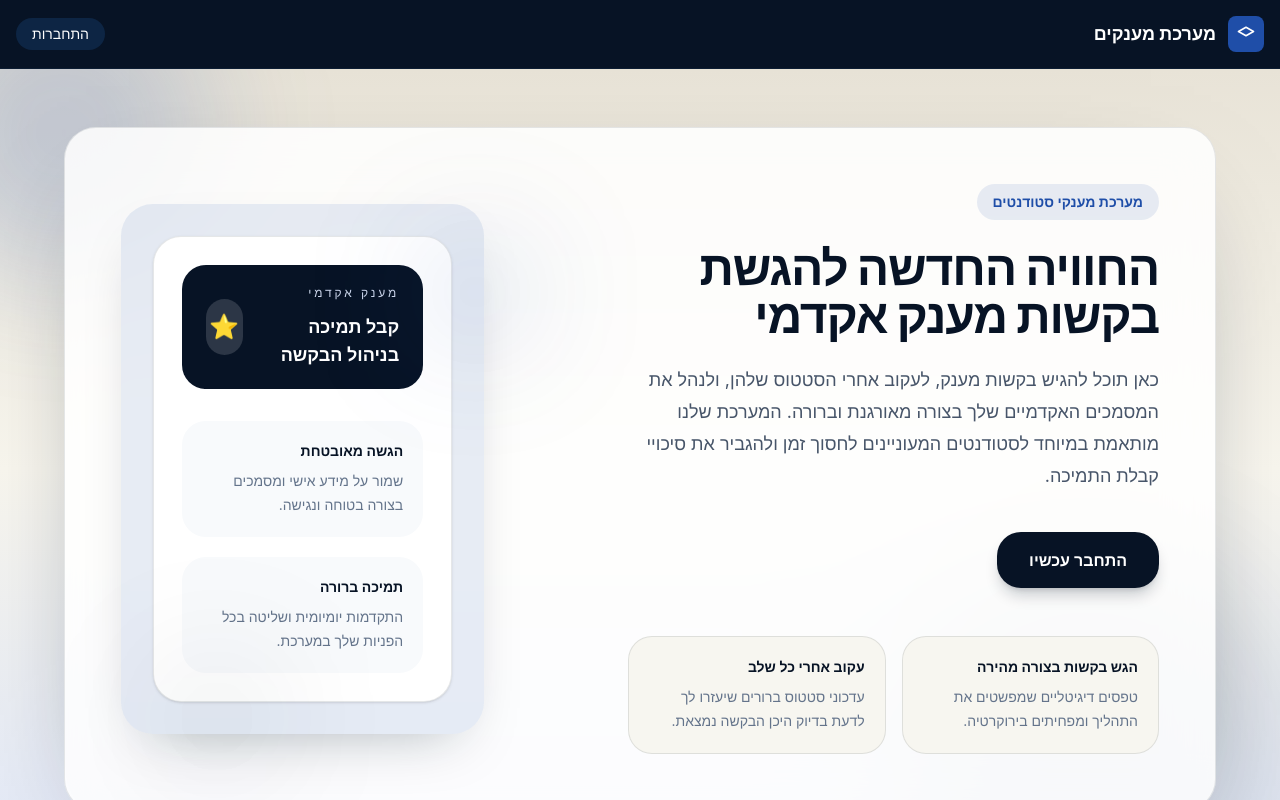
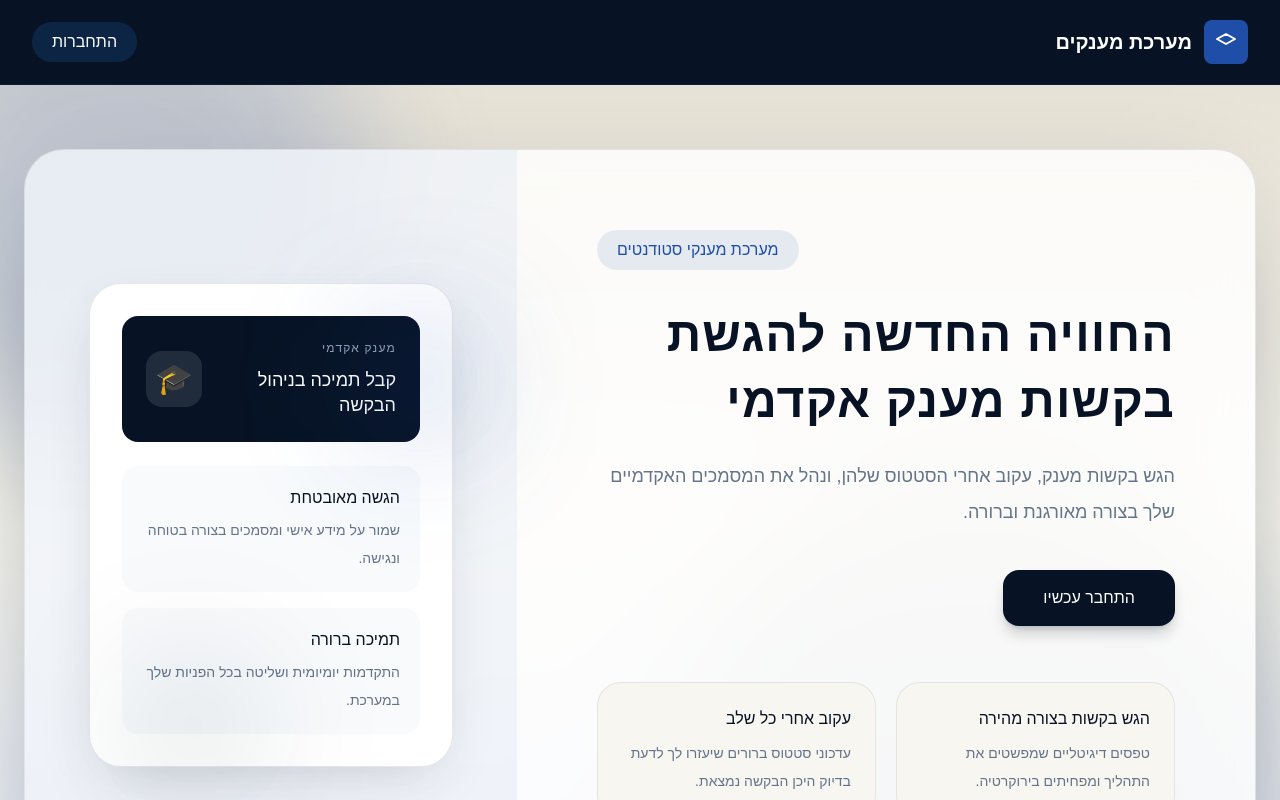
Before and after one commit to final-project-team-kuk/student-grants-system, a React (Vite) app in the folder client/: page / in a window 1280 px wide. Shown: the top 800 px of the page. Built offline with nearby package versions, Linux system fonts and the light colour scheme.

Commit message:
finished landing page

```diff
--- a/client/src/components/MainComponent.jsx
+++ b/client/src/components/MainComponent.jsx
@@ -4,72 +4,76 @@ export const MainComponent = () => {
   const navigate = useNavigate();
 
   return (
-    <main className="min-h-screen bg-gradient-to-b from-[#E8E3D7] via-[#F9F7EF] to-[#E0E7F7] relative overflow-hidden" dir="rtl">
-      <div className="pointer-events-none absolute -top-20 -left-20 h-72 w-72 rounded-full bg-[#1f4ea8]/20 blur-3xl" />
-      <div className="pointer-events-none absolute -bottom-16 right-0 h-96 w-96 rounded-full bg-[#071325]/10 blur-3xl" />
+    <main className="min-h-screen bg-gradient-to-b from-[#E8E3D7] via-[#F9F7EF] to-[#E0E7F7] relative overflow-hidden font-[Heebo,sans-serif]" dir="rtl">
+      <div className="pointer-events-none absolute -top-32 -left-32 h-[500px] w-[500px] rounded-full bg-[#1f4ea8]/20 blur-3xl" />
+      <div className="pointer-events-none absolute -bottom-24 right-0 h-[600px] w-[600px] rounded-full bg-[#071325]/10 blur-3xl" />
 
-      <div className="relative z-10 flex min-h-screen items-center justify-center px-4 py-10">
-        <div className="w-full max-w-6xl">
-          <section className="overflow-hidden rounded-[32px] border border-[#071325]/10 bg-white/85 shadow-[0_40px_120px_-65px_rgba(7,19,37,0.65)] backdrop-blur-xl">
-            <div className="grid gap-8 lg:grid-cols-[1.15fr_0.85fr]">
-              <div className="p-10 text-right lg:p-14">
-                <span className="inline-flex rounded-full bg-[#1f4ea8]/10 px-4 py-2 text-sm font-semibold text-[#1f4ea8]">
+      <div className="relative z-10 flex min-h-screen items-center justify-center px-6 py-16">
+        <div className="w-full max-w-7xl">
+          <section className="overflow-hidden rounded-[40px] border border-[#071325]/10 bg-white/80 shadow-[0_40px_120px_-40px_rgba(7,19,37,0.45)] backdrop-blur-xl">
+            <div className="grid lg:grid-cols-[1.2fr_0.8fr]">
+
+              {/* Left content */}
+              <div className="flex flex-col justify-center p-12 text-right lg:p-20">
+                <span className="inline-flex self-end rounded-full bg-[#1f4ea8]/10 px-5 py-2 text-base font-normal text-[#1f4ea8]">
                   מערכת מענקי סטודנטים
                 </span>
-                <h1 className="mt-6 text-4xl font-extrabold tracking-tight text-[#071325] sm:text-5xl">
-                  החוויה החדשה להגשת בקשות מענק אקדמי
+                <h1 className="mt-8 text-4xl font-semibold leading-snug tracking-wide text-[#071325] sm:text-5xl">
+                  החוויה החדשה להגשת<br />בקשות מענק אקדמי
                 </h1>
-                <p className="mt-6 max-w-2xl text-base leading-8 text-[#475569] sm:text-lg">
-                  כאן תוכל להגיש בקשות מענק, לעקוב אחרי הסטטוס שלהן, ולנהל את המסמכים האקדמיים שלך בצורה מאורגנת וברורה. המערכת שלנו מותאמת במיוחד לסטודנטים המעוניינים לחסוך זמן ולהגביר את סיכויי קבלת התמיכה.
+                <p className="mt-6 max-w-xl text-lg leading-9 text-[#64748b]">
+                  הגש בקשות מענק, עקוב אחרי הסטטוס שלהן, ונהל את המסמכים האקדמיים שלך בצורה מאורגנת וברורה.
                 </p>
-                <div className="mt-10 flex flex-col gap-4 sm:flex-row sm:items-center">
+                <div className="mt-10">
                   <button
                     onClick={() => navigate('/login')}
-                    className="inline-flex items-center justify-center rounded-3xl bg-[#071325] px-8 py-4 text-base font-semibold text-white shadow-lg shadow-[#071325]/20 transition hover:bg-[#0b294c]"
+                    className="inline-flex items-center justify-center rounded-2xl bg-[#071325] px-10 py-4 text-base font-medium text-white shadow-lg shadow-[#071325]/20 transition hover:bg-[#1f4ea8] hover:shadow-[#1f4ea8]/30"
                   >
                     התחבר עכשיו
                   </button>
                 </div>
 
-                <div className="mt-12 grid gap-4 sm:grid-cols-2">
-                  <div className="rounded-[24px] border border-[#071325]/10 bg-[#F7F6F0] p-5">
-                    <p className="text-sm font-semibold text-[#071325]">הגש בקשות בצורה מהירה</p>
-                    <p className="mt-2 text-sm leading-6 text-[#64748b]">טפסים דיגיטליים שמפשטים את התהליך ומפחיתים בירוקרטיה.</p>
+                <div className="mt-14 grid gap-5 sm:grid-cols-2">
+                  <div className="rounded-3xl border border-[#071325]/8 bg-[#F7F6F0] p-6">
+                    <p className="text-base font-medium text-[#071325]">הגש בקשות בצורה מהירה</p>
+                    <p className="mt-2 text-sm leading-7 text-[#64748b]">טפסים דיגיטליים שמפשטים את התהליך ומפחיתים בירוקרטיה.</p>
                   </div>
-                  <div className="rounded-[24px] border border-[#071325]/10 bg-[#F7F6F0] p-5">
-                    <p className="text-sm font-semibold text-[#071325]">עקוב אחרי כל שלב</p>
-                    <p className="mt-2 text-sm leading-6 text-[#64748b]">עדכוני סטטוס ברורים שיעזרו לך לדעת בדיוק היכן הבקשה נמצאת.</p>
+                  <div className="rounded-3xl border border-[#071325]/8 bg-[#F7F6F0] p-6">
+                    <p className="text-base font-medium text-[#071325]">עקוב אחרי כל שלב</p>
+                    <p className="mt-2 text-sm leading-7 text-[#64748b]">עדכוני סטטוס ברורים שיעזרו לך לדעת בדיוק היכן הבקשה נמצאת.</p>
                   </div>
                 </div>
               </div>
 
-              <div className="relative flex items-center justify-center p-10 lg:p-14">
-                <div className="relative w-full rounded-[32px] bg-[#1f4ea8]/10 p-8 shadow-[0_24px_60px_-30px_rgba(7,19,37,0.35)]">
-                  <div className="rounded-[28px] border border-[#071325]/10 bg-white p-7 shadow-sm">
-                    <div className="flex items-center justify-between gap-4 rounded-3xl bg-[#071325] p-5 text-white sm:px-6">
+              {/* Right card */}
+              <div className="relative flex items-center justify-center bg-[#1f4ea8]/5 p-12 lg:p-16">
+                <div className="relative w-full max-w-sm">
+                  <div className="rounded-[32px] border border-[#071325]/10 bg-white p-8 shadow-[0_20px_60px_-20px_rgba(7,19,37,0.2)]">
+                    <div className="flex items-center justify-between gap-4 rounded-2xl bg-[#071325] p-6 text-white">
                       <div>
-                        <p className="text-xs uppercase tracking-[0.24em] text-[#cbd5ea]">מענק אקדמי</p>
-                        <p className="mt-3 text-lg font-semibold">קבל תמיכה בניהול הבקשה</p>
+                        <p className="text-xs uppercase tracking-widest text-[#94a3b8]">מענק אקדמי</p>
+                        <p className="mt-3 text-lg font-normal leading-snug">קבל תמיכה בניהול הבקשה</p>
                       </div>
-                      <div className="flex h-14 w-14 items-center justify-center rounded-3xl bg-white/15 text-2xl">
-                        ⭐
+                      <div className="flex h-14 w-14 shrink-0 items-center justify-center rounded-2xl bg-white/10 text-3xl">
+                        🎓
                       </div>
                     </div>
-                    <div className="mt-8 space-y-5">
-                      <div className="rounded-[24px] bg-[#F8FAFC] p-5">
-                        <p className="text-sm font-semibold text-[#071325]">הגשה מאובטחת</p>
-                        <p className="mt-2 text-sm leading-6 text-[#64748b]">שמור על מידע אישי ומסמכים בצורה בטוחה ונגישה.</p>
+                    <div className="mt-6 space-y-4">
+                      <div className="rounded-2xl bg-[#F8FAFC] p-5">
+                        <p className="text-base font-medium text-[#071325]">הגשה מאובטחת</p>
+                        <p className="mt-1.5 text-sm leading-7 text-[#64748b]">שמור על מידע אישי ומסמכים בצורה בטוחה ונגישה.</p>
                       </div>
-                      <div className="rounded-[24px] bg-[#F8FAFC] p-5">
-                        <p className="text-sm font-semibold text-[#071325]">תמיכה ברורה</p>
-                        <p className="mt-2 text-sm leading-6 text-[#64748b]">התקדמות יומיומית ושליטה בכל הפניות שלך במערכת.</p>
+                      <div className="rounded-2xl bg-[#F8FAFC] p-5">
+                        <p className="text-base font-medium text-[#071325]">תמיכה ברורה</p>
+                        <p className="mt-1.5 text-sm leading-7 text-[#64748b]">התקדמות יומיומית ושליטה בכל הפניות שלך במערכת.</p>
                       </div>
                     </div>
                   </div>
-                  <div className="pointer-events-none absolute -right-10 top-10 hidden h-24 w-24 rounded-full bg-[#1f4ea8]/20 blur-3xl lg:block" />
-                  <div className="pointer-events-none absolute -bottom-10 left-10 hidden h-28 w-28 rounded-full bg-[#071325]/10 blur-3xl lg:block" />
+                  <div className="pointer-events-none absolute -right-8 top-8 h-32 w-32 rounded-full bg-[#1f4ea8]/20 blur-3xl" />
+                  <div className="pointer-events-none absolute -bottom-8 left-8 h-36 w-36 rounded-full bg-[#071325]/10 blur-3xl" />
                 </div>
               </div>
+
             </div>
           </section>
         </div>
--- a/client/src/components/routing/NavBar.jsx
+++ b/client/src/components/routing/NavBar.jsx
@@ -13,22 +13,22 @@ export default function Navbar({ auth }) {
   };
 
   return (
-    <nav className="flex flex-wrap items-center justify-between gap-4 p-4 border-b border-[#122843]/50 bg-[#071325]">
+    <nav className="flex flex-wrap items-center justify-between gap-4 px-8 py-5 border-b border-[#122843]/50 bg-[#071325]">
       <div className="flex items-center gap-3">
-        <div className="bg-[#1f4ea8] p-2 rounded-lg">
-          <svg className="w-5 h-5 text-white" fill="none" viewBox="0 0 24 24" stroke="currentColor">
+        <div className="bg-[#1f4ea8] p-2.5 rounded-lg">
+          <svg className="w-6 h-6 text-white" fill="none" viewBox="0 0 24 24" stroke="currentColor">
             <path strokeLinecap="round" strokeLinejoin="round" strokeWidth={2} d="M12 14l9-5-9-5-9 5 9 5z" />
           </svg>
         </div>
-        <span className="font-bold text-lg text-white">מערכת מענקים</span>
+        <span className="font-bold text-xl text-white">מערכת מענקים</span>
       </div>
 
       {!isLanding && (
-        <div className="hidden md:flex gap-6 text-sm">
+        <div className="hidden md:flex gap-6 text-base">
           <NavLink
             to="/dashboard"
             className={({ isActive }) =>
-              `transition px-4 py-1.5 rounded-full font-medium ${
+              `transition px-5 py-2 rounded-full font-medium ${
                 isActive
                   ? 'bg-[#1f4ea8]/20 text-[#E5DED0]'
                   : 'text-[#cbd5ea] hover:text-white'
@@ -40,7 +40,7 @@ export default function Navbar({ auth }) {
           <NavLink
             to="/register"
             className={({ isActive }) =>
-              `transition px-4 py-1.5 rounded-full font-medium ${
+              `transition px-5 py-2 rounded-full font-medium ${
                 isActive
                   ? 'bg-[#1f4ea8]/20 text-[#E5DED0]'
                   : 'text-[#cbd5ea] hover:text-white'
@@ -56,7 +56,7 @@ export default function Navbar({ auth }) {
         {!isAuthenticated ? (
           <button
             onClick={() => navigate('/login')}
-            className="transition rounded-full bg-[#0d2544] px-4 py-1.5 text-sm font-medium text-white hover:bg-[#163a71]"
+            className="transition rounded-full bg-[#0d2544] px-5 py-2 text-base font-medium text-white hover:bg-[#163a71]"
           >
             התחברות
           </button>
@@ -64,13 +64,13 @@ export default function Navbar({ auth }) {
           <>
             <button
               onClick={handleLogout}
-              className="text-sm bg-[#0d2544] hover:bg-[#163a71] text-white px-4 py-1.5 rounded-lg border border-[#1f4ea8] transition"
+              className="text-base bg-[#0d2544] hover:bg-[#163a71] text-white px-5 py-2 rounded-lg border border-[#1f4ea8] transition"
             >
               יציאה
             </button>
-            <div className="flex items-center gap-3 rounded-full bg-[#0d2544]/70 px-3 py-1.5 border border-[#1f4ea8]">
-              <span className="text-sm font-medium text-white">{auth.user.name}</span>
-              <div className="bg-[#1f4ea8] text-white text-xs font-bold w-7 h-7 flex items-center justify-center rounded-full">
+            <div className="flex items-center gap-3 rounded-full bg-[#0d2544]/70 px-4 py-2 border border-[#1f4ea8]">
+              <span className="text-base font-medium text-white">{auth.user.name}</span>
+              <div className="bg-[#1f4ea8] text-white text-sm font-bold w-8 h-8 flex items-center justify-center rounded-full">
                 {auth.user.name ? auth.user.name.slice(0, 2).toUpperCase() : 'סט'}
               </div>
             </div>
--- a/client/src/index.css
+++ b/client/src/index.css
@@ -1,9 +1,11 @@
 @import "tailwindcss";
+@import url('https://fonts.googleapis.com/css2?family=Heebo:wght@300;400;500;600;700;800&display=swap');
 
 body {
   direction: rtl;
-  background-color: #f4f2ec; /* צבע רקע שמנת מדויק */
+  background-color: #f4f2ec;
   color: #0f172a;
   margin: 0;
   padding: 0;
+  font-family: 'Heebo', sans-serif;
 }
```
Also changed, not shown: 2 other files (tests, documents, lock files or other folders).
